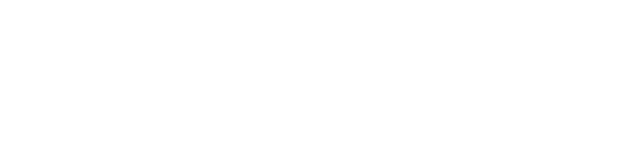
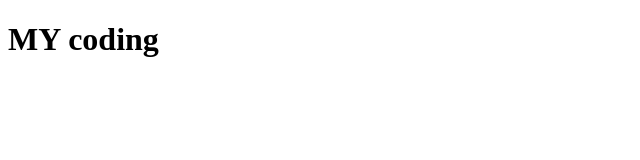
Before and after one commit to Besong-hans/isc_sef_Js_capstone_web_calculator, a plain HTML site: page index2.html in a window 1280 px wide. Shown: the whole page, without its empty margins (0-640 px from the left). Drawn offline with Linux system fonts and the light colour scheme.

Commit message:
added a header

```diff
--- a/index2.html
+++ b/index2.html
@@ -6,6 +6,7 @@
     <title>Document</title>
 </head>
 <body>
+    <h1>MY coding</h1>
 
 </body>
 </html>
```
